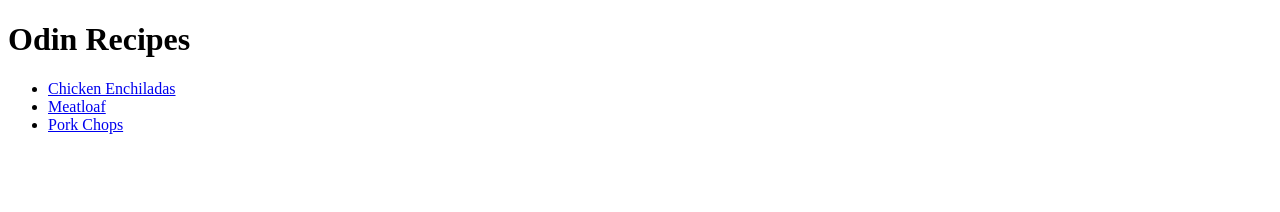
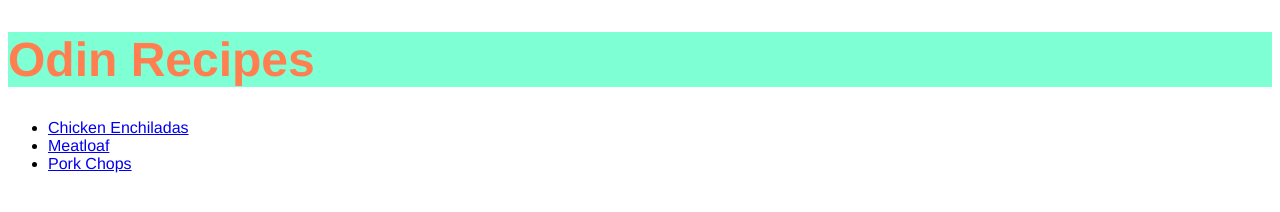
Before and after one commit to MustafaTaha51/odin-recipes, a plain HTML site: page index.html in a window 1280 px wide. Drawn offline with Linux system fonts and the light colour scheme.

Commit message:
Added universal font class and changed text colour, background colour and font size of titles

```diff
--- a/index.html
+++ b/index.html
@@ -3,10 +3,11 @@
 <head>
     <meta charset="UTF-8">
     <meta name="viewport" content="width=device-width, initial-scale=1.0">
+    <link rel="stylesheet" href="./styles.css"/>
     <title>Document</title>
 </head>
 <body>
-    <h1>Odin Recipes</h1>
+    <h1 class="c1">Odin Recipes</h1>
     <ul>
         <li><a href="./recipes/chicken-enchiladas.html">Chicken Enchiladas</a></li>
         <li><a href="./recipes/meatloaf.html">Meatloaf</a></li>
--- a/styles.css
+++ b/styles.css
@@ -1 +1,11 @@
 /* styles.css */
+
+* {
+    font-family: 'Franklin Gothic Medium', 'Arial Narrow', Arial, sans-serif;
+}
+
+h1 {
+    font-size: 48px;
+    color: coral;
+    background-color: aquamarine;
+}
```
Also changed, not shown: recipes/chicken-enchiladas.html (+1 -0 lines), recipes/chicken_enchiladas.html (deleted, +0 -11 lines), recipes/meatloaf.html (+1 -0 lines), recipes/pork-chops.html (+1 -0 lines).
